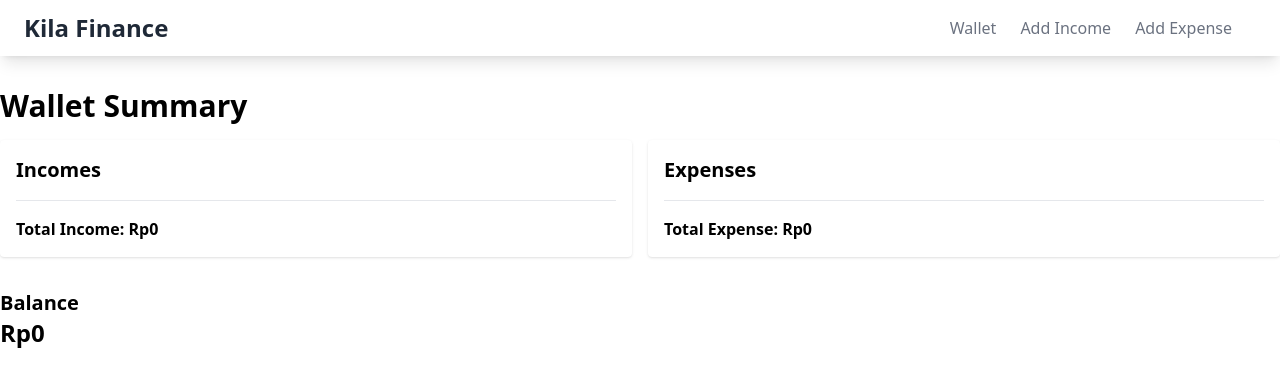
After one commit to akwilapurba/KilaFinance, a Django app: page /wallet/ in a window 1280 px wide. The commit adds this page. Shown: the top 387 px of the page. Run offline with Django 5.2, Linux system fonts and the light colour scheme; data that the repository does not hold is empty; style sheets or scripts are compiled from the project's sources; some libraries are stand-ins or nearby versions.

Commit message:
adding wallet summary

```diff
--- a/KilaFinance/settings.py
+++ b/KilaFinance/settings.py
@@ -36,6 +36,7 @@ INSTALLED_APPS = [
     'django.contrib.sessions',
     'django.contrib.messages',
     'django.contrib.staticfiles',
+    'django.contrib.humanize',
     'tailwind',
     'theme',
     'django_browser_reload',
--- a/financetracker/urls.py
+++ b/financetracker/urls.py
@@ -2,6 +2,8 @@ from django.urls import path
 from . import views
 
 urlpatterns = [
+    path('', views.index, name='index'),
     path('add_income/', views.add_income, name='add_income'),
-    path('add_expense/', views.add_expense, name='add_expense')
+    path('add_expense/', views.add_expense, name='add_expense'),
+    path('wallet/', views.wallet, name='wallet')
 ]
--- a/financetracker/views.py
+++ b/financetracker/views.py
@@ -1,6 +1,9 @@
 from django.shortcuts import render, redirect
 from .forms import IncomeForm, ExpenseForm
+from .models import Income, Expense
 
+def index(request):
+    return render(request, 'index.html')
 
 def add_income(request):
     if request.method == 'POST':
@@ -23,3 +26,11 @@ def add_expense(request):
         form = ExpenseForm()
 
     return render(request, 'add_expense.html', {'form': form})
+
+def wallet(request):
+    incomes = Income.objects.all()
+    expenses = Expense.objects.all()
+    total_income = sum([income.amount for income in incomes])
+    total_expense = sum([expense.amount for expense in expenses])
+    balance = total_income - total_expense
+    return render(request, 'wallet.html', {'incomes': incomes, 'expenses': expenses, 'total_income': total_income, 'total_expense': total_expense, 'balance': balance})
--- a/templates/components/navbar.html
+++ b/templates/components/navbar.html
@@ -5,14 +5,14 @@
             <a href="" class="text-2xl font-bold text-gray-800">Kila Finance</a>
                 <ul class="flex">
                     <li class="mr-6">
+                        <a href="{%url 'wallet' %}" class="text-gray-500 hover:text-gray-800">Wallet</a>
+                    </li>
+                    <li class="mr-6">
                         <a href="{%url 'add_income' %}" class="text-gray-500 hover:text-gray-800">Add Income</a>
                     </li>
                     <li class="mr-6">
                         <a href="{% url 'add_expense' %}" class="text-gray-500 hover:text-gray-800">Add Expense</a>
                     </li>
-                    <li class="mr-6">
-                        <a href="" class="text-gray-500 hover:text-gray-800">View Summary</a>
-                    </li>
                 </ul>
         </div>
     </div>
--- /dev/null
+++ b/templates/wallet.html
@@ -0,0 +1,44 @@
+{% extends 'layout/base.html' %}
+
+{% block title %}Add Expense{% endblock %}
+
+{% block content %}
+{% load humanize %}
+<body class="bg-gray-100">
+    <div class="container mx-auto py-8">
+        <h1 class="text-3xl font-bold mb-4">Wallet Summary</h1>
+        <div class="grid grid-cols-2 gap-4">
+            <div class="bg-white p-4 rounded shadow">
+                <h2 class="text-xl font-bold mb-4">Incomes</h2>
+                <ul>
+                    {% for income in incomes %}
+                        <li class="flex justify-between items-center mb-2">
+                            <span>{{ income.description }}</span>
+                            <span>Rp{{ income.amount|intcomma }}</span>
+                        </li>
+                    {% endfor %}
+                </ul>
+                <hr class="my-4">
+                <p class="font-bold">Total Income: Rp{{ total_income|intcomma }}</p>
+            </div>
+            <div class="bg-white p-4 rounded shadow">
+                <h2 class="text-xl font-bold mb-4">Expenses</h2>
+                <ul>
+                    {% for expense in expenses %}
+                        <li class="flex justify-between items-center mb-2">
+                            <span>{{ expense.description }}</span>
+                            <span>Rp{{ expense.amount|intcomma }}</span>
+                        </li>
+                    {% endfor %}
+                </ul>
+                <hr class="my-4">
+                <p class="font-bold">Total Expense: Rp{{ total_expense|intcomma }}</p>
+            </div>
+        </div>
+        <div class="mt-8">
+            <h2 class="text-xl font-bold">Balance</h2>
+            <p class="font-bold text-2xl">Rp{{ balance|intcomma }}</p>
+        </div>
+    </div>
+</body>
+{% endblock %}
```
Also changed, not shown: templates/index.html (added, +27 -0 lines).
